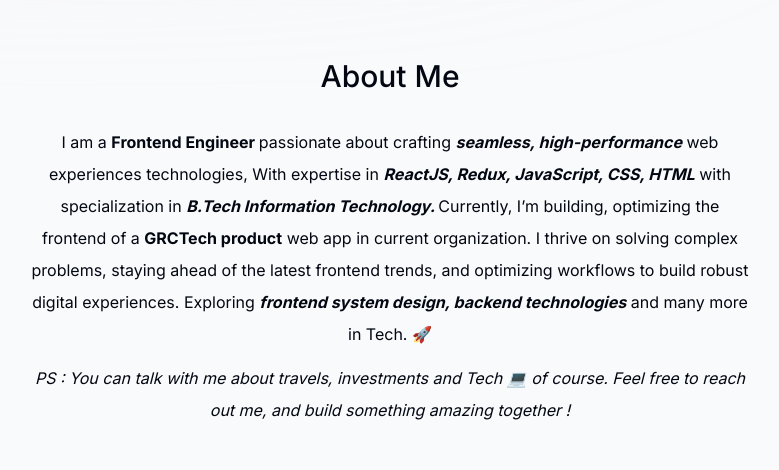
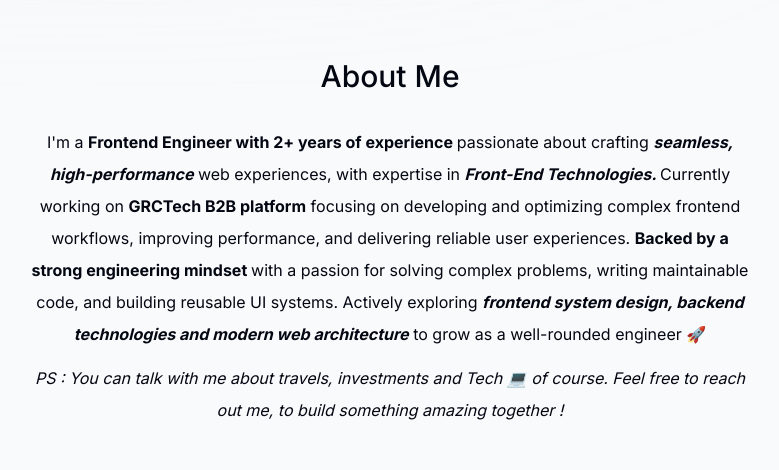
Before and after one commit to sumitvajarinkar/portfolio, a Next.js app: page / in a window 1280 px wide. Shown: the part 820-1290 px from the top of the page, without its empty margins (250-1029 px from the left). Built offline with nearby package versions, Linux system fonts and the light colour scheme; no server answers.

Commit message:
Revise about section with updated experience and focus
Updated the about section to reflect 2+ years of experience and current work on GRCTech B2B platform.

```diff
--- a/components/about.tsx
+++ b/components/about.tsx
@@ -19,13 +19,13 @@ export default function About() {
     >
       <SectionHeading>About me</SectionHeading>
       <p className="mb-3">
-        I am a <span className="font-bold">Frontend Engineer </span>passionate about crafting  <span className="italic font-bold">seamless, high-performance</span> web experiences technologies, With expertise in <span className="italic font-bold">ReactJS, Redux, JavaScript, CSS, HTML</span> with specialization in <span className="italic font-bold">B.Tech Information Technology. </span>
-        Currently, I’m building, optimizing the frontend of a <span className="font-bold">GRCTech product</span> web app in current organization. I thrive on solving complex problems, staying ahead of the latest frontend trends, and optimizing workflows to build robust digital experiences. Exploring <span className="italic font-bold">frontend system design, backend technologies</span> and many more in Tech. 🚀
+        I'm a <span className="font-bold">Frontend Engineer with 2+ years of experience </span>passionate about crafting  <span className="italic font-bold">seamless, high-performance</span> web experiences, with expertise in <span className="italic font-bold">Front-End Technologies. </span>
+        Currently working on <span className="font-bold">GRCTech B2B platform</span> focusing on developing and optimizing complex frontend workflows, improving performance, and delivering reliable user experiences. <span className="font-bold">Backed by a strong engineering mindset </span>with a passion for solving complex problems, writing maintainable code, and building reusable UI systems. Actively exploring <span className="italic font-bold">frontend system design, backend technologies and modern web architecture</span> to grow as a well-rounded engineer 🚀
       </p>
 
       <p>
         <span className="italic">PS : You can talk with me about travels, investments and Tech 💻 of course.
-          Feel free to reach out me, and build something amazing together !</span>
+          Feel free to reach out me, to build something amazing together !</span>
       </p>
     </motion.section>
   );
```
